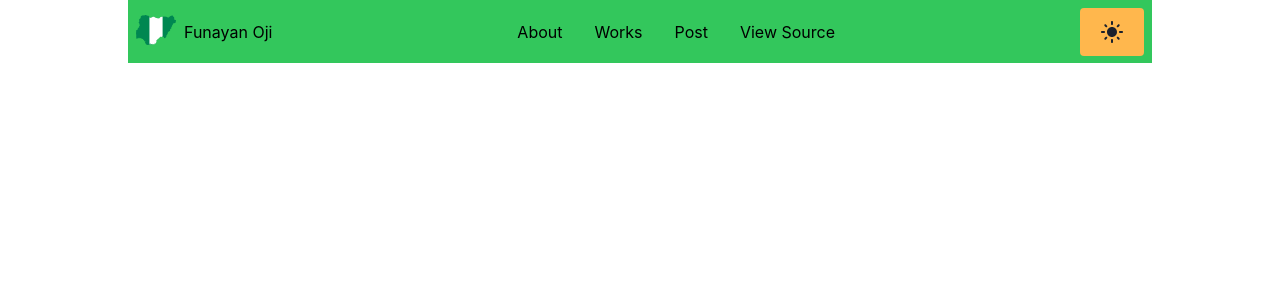
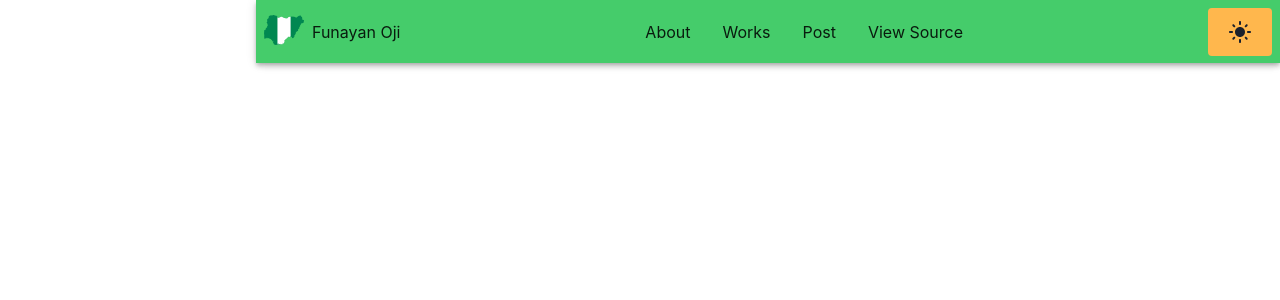
Before and after one commit to chukwufunayan/Portfolio, a React (Create React App) app in the folder frontend/: page / in a window 1280 px wide. Shown: the top 300 px of the page. Built offline with nearby package versions, Linux system fonts and the light colour scheme.

Commit message:
filler commit

```diff
--- a/frontend/src/components/navbar/navbar.jsx
+++ b/frontend/src/components/navbar/navbar.jsx
@@ -2,6 +2,7 @@ import React, { useState, useRef } from 'react';
 import Box from '@mui/material/Box';
 import Stack from '@mui/material/Stack';
 import Button from '@mui/material/Button';
+import AppBar from '@mui/material/AppBar';
 
 import MenuIcon from '@mui/icons-material/Menu';
 import CloseIcon from '@mui/icons-material/Close';
@@ -31,19 +32,21 @@ function navbar({ themeMode, setTheme }) {
   const open = Boolean(anchorEl);
 
   return (
-    <Box
-      backgroundColor={({ palette: { primary } }) => primary.main}
+    <AppBar
+      color="primary"
+      position="fixed"
       sx={{
         padding: '.4rem .5rem',
         display: 'flex',
+        flexDirection: 'row',
         justifyContent: 'space-between',
         alignItems: 'center',
-        position: 'fixed',
         width: '100%',
         maxWidth: '1024px',
         zIndex: 9999,
       }}
       ref={navbarRef}
+      enableColorOnDark
     >
       <motion.div whileHover="hoverStart" variants={logoVariantParent}>
         <Stack
@@ -109,7 +112,7 @@ function navbar({ themeMode, setTheme }) {
       >
         <Navbarlinks />
       </Popover>
-    </Box>
+    </AppBar>
   );
 }
 
```
